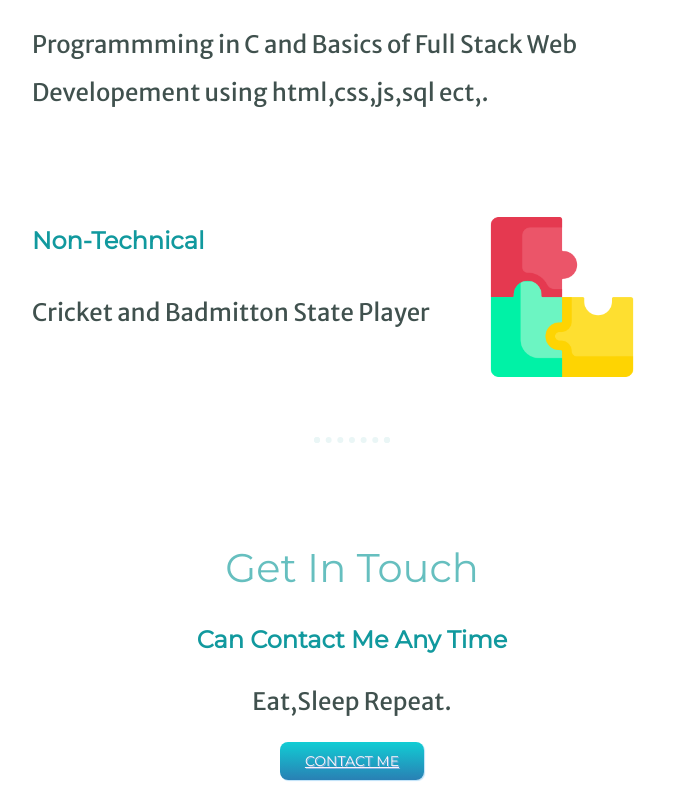
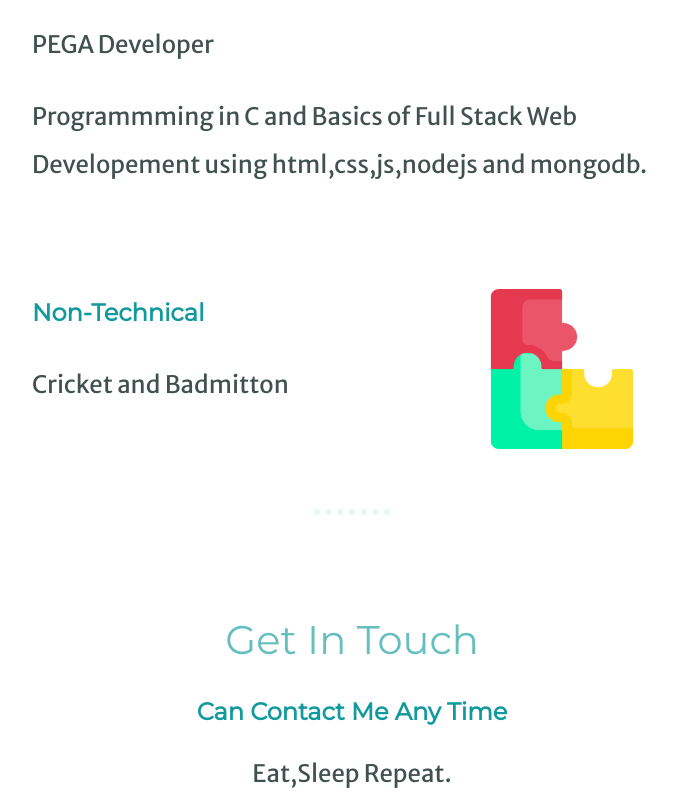
Before and after one commit to SibiNandhan/Profession-Website, a plain HTML site: page index.html in a window 1280 px wide. Shown: the part 1593-2404 px from the top of the page, without its empty margins (288-965 px from the left). Drawn offline with Linux system fonts and the light colour scheme.

Commit message:
Update index.html

```diff
--- a/index.html
+++ b/index.html
@@ -30,6 +30,7 @@
          <br />
          <img src="images/DSC_0358-01.jpeg" alt="">
          <h2>Hello.</h2>
+
          <p>I'm a Student at Bannari Amman Institute of Technology.</p>
 
        </div>
@@ -39,12 +40,13 @@
          <div class="skill-row">
            <img class="Image-1" src="images/skills.png" alt="">
            <h3>Technical</h3>
-           <p>Programmming in C and Basics of Full Stack Web Developement using html,css,js,sql ect,.</p>
+           <p>PEGA Developer</p>
+           <p>Programmming in C and Basics of Full Stack Web Developement using html,css,js,nodejs and mongodb.</p>
          </div>
          <div class="skill-row">
            <img class="Image-2" src="images/puzzle.png" alt="">
            <h3 class="Non-Tech">Non-Technical</h3>
-           <p>Cricket and Badmitton State Player</p>
+           <p>Cricket and Badmitton</p>
 
          </div>
        </div>
```
